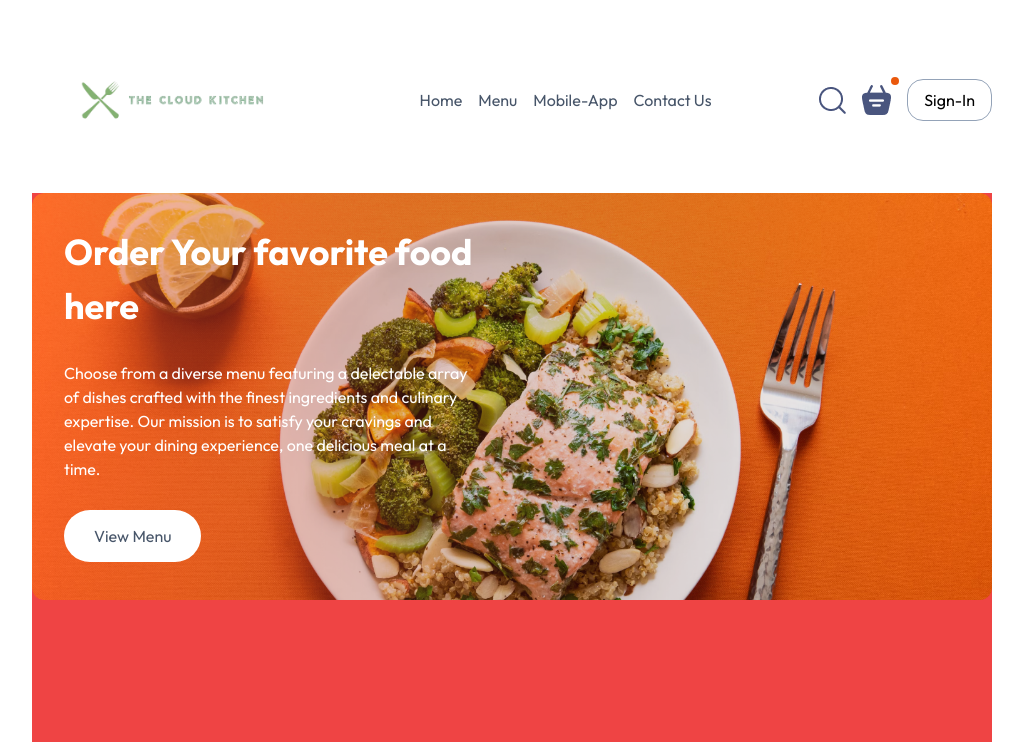
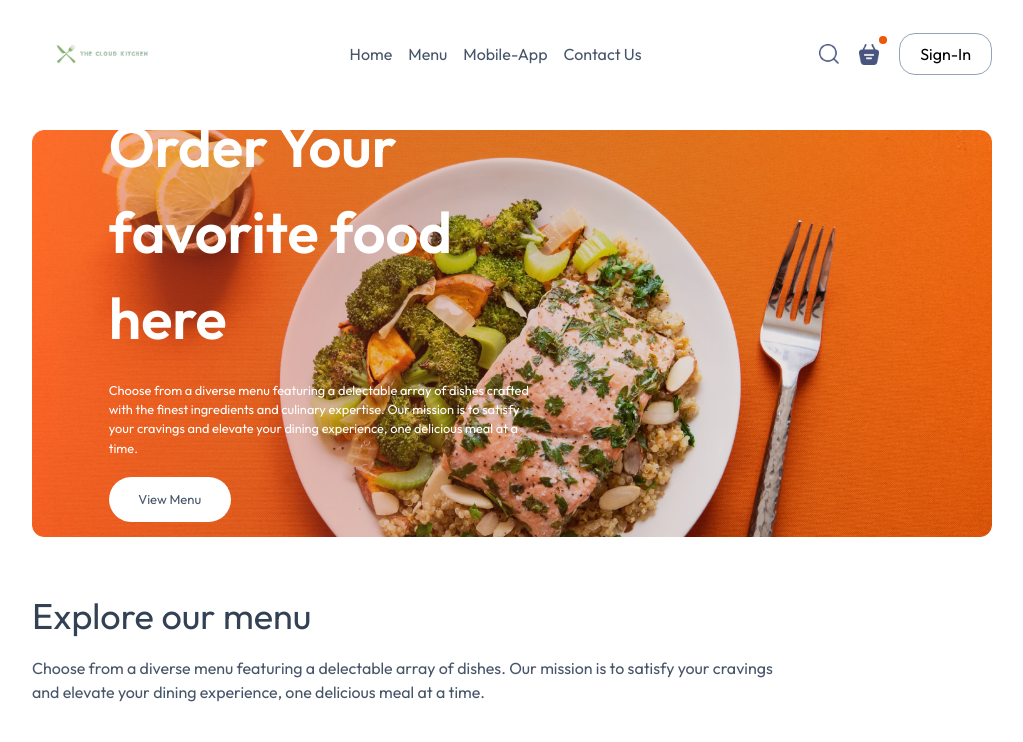
Before and after one commit to Anwar5533/Food_APP, a React app: page / in a window 1280 px wide. Shown: the top 742 px of the page, without its empty margins (128-1151 px from the left). Built offline with nearby package versions, Linux system fonts and the light colour scheme; the HTML template or start-up script is replaced by a standard one.

Commit message:
Made responsive

```diff
--- a/src/components/ExploreMenu/ExploreMenu.jsx
+++ b/src/components/ExploreMenu/ExploreMenu.jsx
@@ -7,7 +7,7 @@ export default function ExploreMenu({ category, setCategory }) {
       className="flex flex-col gap-5 font-custom"
     >
       <h1 className="text-4xl text-slate-700">Explore our menu</h1>
-      <p className="max-w-3xl text-slate-600">
+      <p className="max-w-3xl text-slate-600 lg:{max-w-[100%] text-[14px]}">
         Choose from a diverse menu featuring a delectable array of dishes. Our
         mission is to satisfy your cravings and elevate your dining experience,
         one delicious meal at a time.
--- a/src/components/FoodDisplay/FoodDisplay.jsx
+++ b/src/components/FoodDisplay/FoodDisplay.jsx
@@ -7,14 +7,13 @@ export default function FoodDisplay({ category }) {
   const { food_list } = useContext(StoreContext);
 
   return (
-
-    <div id="food-display" className="mt-[30px]">
-      <h2 className="mb-[10px] text-[40px] text-base md:text-[2vw]">
-        Top dishes near you
-      </h2>
-      <div className="mt-[30px] grid grid-cols-1 gap-4 md:grid-cols-2 lg:grid-cols-4">
+    <div id="food-display" className="mt-[30px] ">
+      <h2 className="mb-[10px] text-[max(2vw,24px)]">Top dishes near you</h2>
+      <div className="grid grid-cols-[repeat(auto-fill,minmax(240px,1fr))] mt-[30px] gap-[30px] gap-y-[50px]">
         {food_list.map((item) => {
-          {console.log(category, item.category)}
+          {
+            console.log(category, item.category);
+          }
           if (category === "All" || category === item.category) {
             return (
               <FoodItem
@@ -27,8 +26,7 @@ export default function FoodDisplay({ category }) {
               />
             );
           }
-
-})}
+        })}
       </div>
     </div>
   );
--- a/src/components/Header/Header.jsx
+++ b/src/components/Header/Header.jsx
@@ -2,23 +2,26 @@ import React from "react";
 
 export default function Header() {
   return (
-    <div className="relative h-[350px] sm:h-[350px] md:h-[350px] lg:h-[570px]">
-      <div className="absolute inset-0 bg-red-500 bg-[url('/header_img.png')] bg-contain bg-w-[100%] bg-no-repeat font-custom">
-        <div className="max-w-1/2 absolute bottom-0 left-0 flex flex-col animate-fadeIn items-start gap-[28.8px] p-8 lg:static lg:left-0 lg:right-0 lg:w-1/2">
-          <h2 className="max-w-md text-[36px] font-bold text-white">
+    <div className="bg-w-[100%] relative mx-auto my-[30px] h-[34vw] bg-[url('/header_img.png')] bg-contain bg-no-repeat">
+      <div className="absolute bottom-[10%] left-[6vw] flex max-w-[50%] animate-fadeIn flex-col items-start gap-[1.5vw] sm:max-w-[70%] lg:max-w-[45%]">
+        <h2
+          className="max-w-md font-semibold text-white"
+          style={{ fontSize: "calc(4.5vw + 22px - 22px)" }}
+        >
           Order Your favorite food here
         </h2>
-          <p className="max-w-3xl text-[16px] text-white">
+        <p
+          className="max-w-3xl text-[1vw] text-white "
+        >
           Choose from a diverse menu featuring a delectable array of dishes
           crafted with the finest ingredients and culinary expertise. Our
           mission is to satisfy your cravings and elevate your dining
           experience, one delicious meal at a time.
         </p>
-          <button className="rounded-[30px] border-none bg-white px-[30px] py-[14px] text-[16px] text-slate-600">
+        <button className="sm:{py-[2vw] px-[4vw]} rounded-[30px] border-none bg-white px-[2.3vw] py-[1vw] text-[16px] text-[max(1vw,13px)] text-slate-600">
           View Menu
         </button>
       </div>
     </div>
-    </div>
   );
 }
--- a/src/components/Navbar/Navbar.jsx
+++ b/src/components/Navbar/Navbar.jsx
@@ -6,27 +6,35 @@ export default function Navbar(options) {
   const [menu, setMenu] = useState("Menu");
 
   return (
-    <div className="mt-2 flex items-center justify-between px-4 font-custom lg:px-0">
+    <div className="mt-2 flex items-center justify-between px-4 font-custom lg:px-0 ">
       <div className="flex items-center">
-        <img src={assets.logo} alt="logo" className="w-56 lg:w-[280px]" />
+        <img
+          src={assets.logo}
+          alt="logo"
+          className="md:{w-[120px]} w-56 lg:w-[140px]"
+        />
       </div>
-      <ul className="hidden gap-4 text-slate-600 lg:flex">
+      <ul className="lg:{gap-20[px] text-[17px]} md:{gap-[15px] text-[16px]} sm:{hidden} hidden gap-4 text-slate-600 lg:flex">
         <li className="cursor-pointer hover:underline">Home</li>
         <li className="cursor-pointer hover:underline">Menu</li>
         <li className="cursor-pointer hover:underline">Mobile-App</li>
         <li className="cursor-pointer hover:underline">Contact Us</li>
       </ul>
-      <div className="flex items-center gap-4">
+      <div className="lg:{gap-[30px]} flex items-center gap-4 md:gap-[20px]">
         <img
           src={assets.search_icon}
           alt="search-icon"
-          className="block lg:inline-block"
+          className="lg:2-[22px] block md:w-[20px] lg:inline-block"
         />
         <div className="relative">
-          <img src={assets.basket_icon} alt="basket-icon" />
+          <img
+            src={assets.basket_icon}
+            alt="basket-icon"
+            className="lg:2-[22px] md:w-[20px]"
+          />
           <div className="absolute -right-2 -top-2 h-2 w-2 rounded-full bg-orange-600 "></div>
         </div>
-        <button className="border border-slate-400 bg-transparent px-4 py-2 transition duration-300 ease-in-out hover:bg-orange-100 sm:rounded-2xl md:rounded-2xl">
+        <button className="lg:{py-[8px] px-[25px]} md:{py-[7px] px-[20px] text-[15px]} border border-slate-400 bg-transparent px-4 py-2 transition duration-300 ease-in-out hover:bg-orange-100 sm:rounded-2xl md:rounded-2xl">
           Sign-In
         </button>
       </div>
--- a/tailwind.config.js
+++ b/tailwind.config.js
@@ -3,13 +3,14 @@ export default {
   content: ["./index.html", "./src/**/*.{js,ts,jsx,tsx}"],
   theme: {
     screens: {
-      'sm': '640px',
+      'xs':'640px',
+      'sm': '750px',
       // => @media (min-width: 640px) { ... }
 
-      'md': '768px',
+      'md': '900px',
       // => @media (min-width: 768px) { ... }
 
-      'lg': '1024px',
+      'lg': '1050px',
       // => @media (min-width: 1024px) { ... }
 
       'xl': '1280px',
```
Lines whose indentation alone changed are shown as unchanged.
